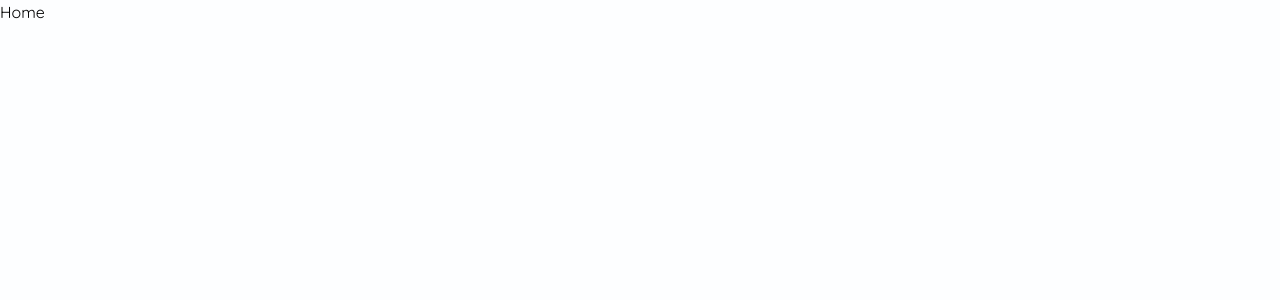
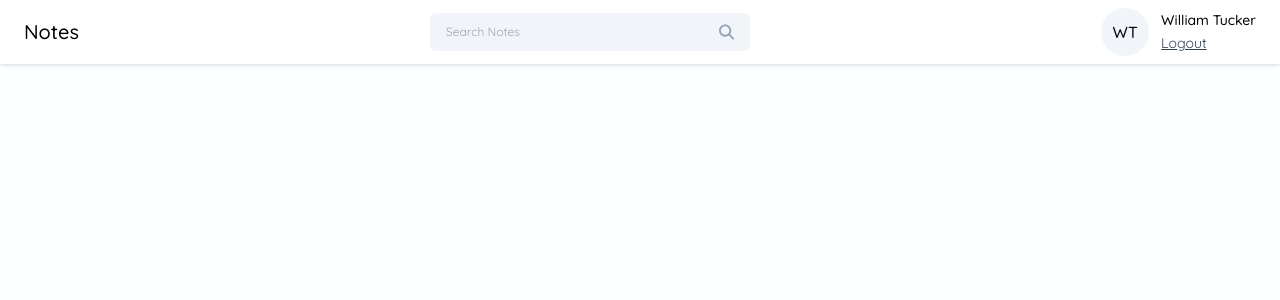
Before and after one commit to KKartikay-27/NotesApp, a React (Vite) app in the folder frontend/notesapp/: page /dashboard in a window 1280 px wide. Shown: the top 300 px of the page. Built offline with nearby package versions, Linux system fonts and the light colour scheme.

Commit message:
completed navbar

```diff
--- /dev/null
+++ b/frontend/notesapp/src/components/Cards/ProfileInfo.jsx
@@ -0,0 +1,19 @@
+import React from 'react'
+import { getInitials } from '../../utils/helper'
+
+const ProfileInfo = ({onLogout}) => {
+  return (
+    <div className='flex items-center gap-3 '>
+        <div className='w-12 h-12 flex items-center justify-center rounded-full text-slate-950 font-medium bg-slate-100'>
+            {getInitials("William Tucker")}
+            </div>
+
+        <div>
+            <p className='text-sm font-medium'>William Tucker</p>
+            <button className='text-sm text-slate-700 underline ' onClick={onLogout}>Logout</button>
+        </div>
+    </div>
+  )
+}
+
+export default ProfileInfo
--- a/frontend/notesapp/src/components/Navbar/Navbar.jsx
+++ b/frontend/notesapp/src/components/Navbar/Navbar.jsx
@@ -1,9 +1,39 @@
 import React from 'react'
+import ProfileInfo from '../Cards/ProfileInfo';
+import { Navigate, useNavigate } from 'react-router-dom';
+import SearchBar from '../SearchBar/SearchBar';
+import { useState } from 'react';
 
 const Navbar = () => {
+
+  const [searchQuery, setSearchQuery] = useState("");
+
+  const navigate = useNavigate();
+
+  const onLogout = () => {
+    navigate("/login");
+  }
+
+  const handleSearch = () => {
+
+  };
+
+  const onClearSearch = () => {
+    setSearchQuery("");
+  };
+
   return (
     <div className="bg-white flex items-center justify-between px-6 py-2 drop-shadow">
-        <h2 className="text-xl font-medium text-black py-2">Notes</h2>
+      <h2 className="text-xl font-medium text-black py-2">Notes</h2>
+
+      <SearchBar
+        value={searchQuery}
+        onChange={({ target }) => setSearchQuery(target.value)}
+        handleSearch={handleSearch}
+        onClearSearch={onClearSearch}
+      />
+
+      <ProfileInfo onLogout={onLogout} />
     </div>
   )
 }
--- /dev/null
+++ b/frontend/notesapp/src/components/SearchBar/SearchBar.jsx
@@ -0,0 +1,23 @@
+import React from 'react'
+import { FaMagnifyingGlass } from 'react-icons/fa6'
+import { IoMdClose } from 'react-icons/io'
+
+const SearchBar = ({ value, onChange, handleSearch, onClearSearch }) => {
+    return (
+        <div className='w-80 flex items-center px-4 bg-slate-100 rounded-md '>
+            <input
+                type="text"
+                placeholder='Search Notes'
+                className='w-full text-xs bg-transparent py-[11px] outline-none'
+                value={value}
+                onChange={onChange}
+            />
+
+            {value && <IoMdClose onClick={onClearSearch} className='text-xl text-slate-500 cursor-pointer hover:text-black mr-3'/>
+}
+            <FaMagnifyingGlass onClick={handleSearch} className='text-slate-400 cursor-pointer hover:text-black'/>
+        </div>
+    )
+}
+
+export default SearchBar
--- a/frontend/notesapp/src/pages/Home/Home.jsx
+++ b/frontend/notesapp/src/pages/Home/Home.jsx
@@ -1,8 +1,14 @@
 import React from 'react'
+import Navbar from '../../components/Navbar/Navbar'
 
 const Home = () => {
   return (
-    <div>Home</div>
+    <>
+    <Navbar/>
+
+
+
+    </>
   )
 }
 
--- a/frontend/notesapp/src/utils/helper.js
+++ b/frontend/notesapp/src/utils/helper.js
@@ -2,3 +2,15 @@
     const regex = /^[^\s@]+@[^\s@]+\.[^\s@]+$/;
     return regex.test(email);
 };
+
+export const getInitials = (name) => {
+    if(!name)return "";
+    const words = name.split(" ");
+    let initials = "";
+
+    for(let i = 0; i < Math.min(words.length,2); i++){
+        initials += words[i][0];
+    }
+
+    return initials.toUpperCase();
+};
```
